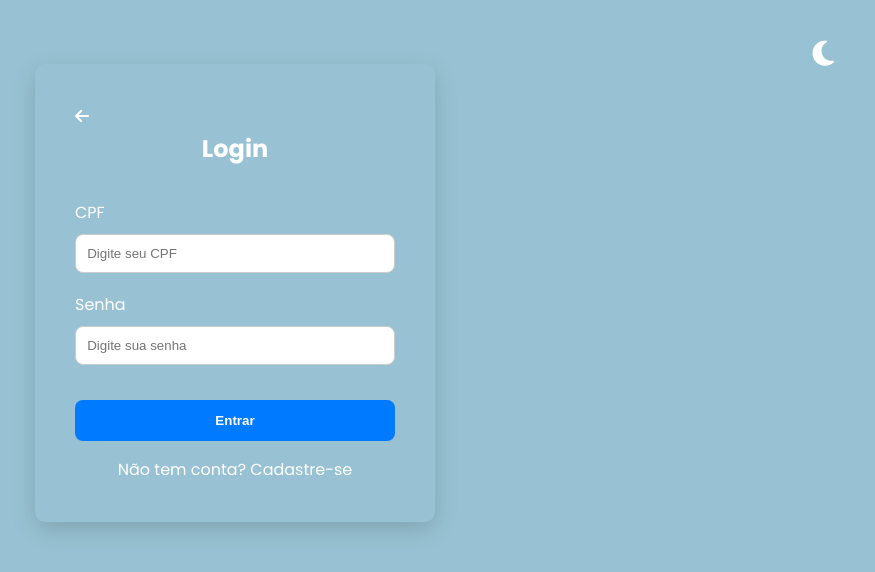
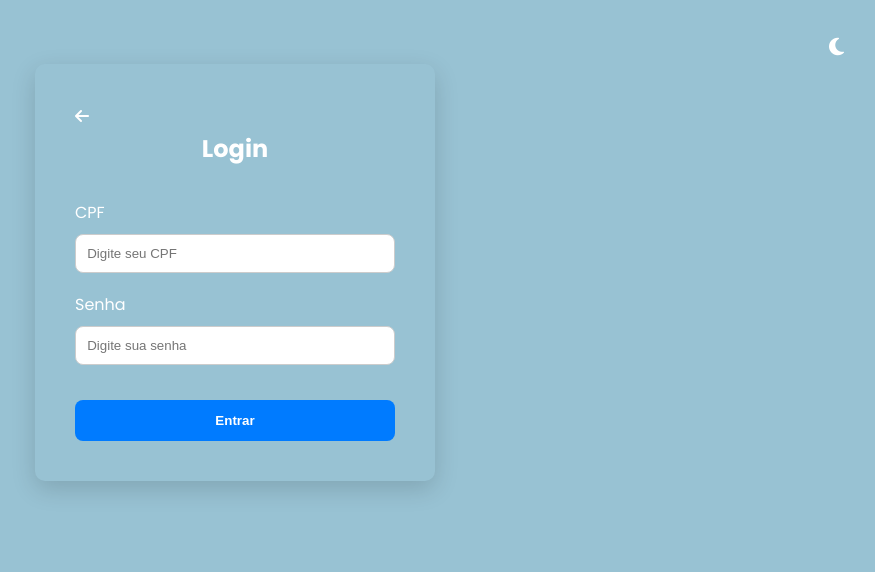
Before and after one commit to ca-th/Consultorio, a React (Create React App) app in the folder Frontend/projeto-react/: page /login in a window 1280 px wide. Shown: the top 572 px of the page, without its empty margins (405-1280 px from the left). Built offline with nearby package versions, Linux system fonts and the light colour scheme.

Commit message:
Alteração  na tela do dashboard agendamento e no login

```diff
--- a/Frontend/projeto-react/src/pages/Dashboard.css
+++ b/Frontend/projeto-react/src/pages/Dashboard.css
@@ -131,21 +131,8 @@ body.dark-theme {
 
 
 
-/* Ícone de troca de tema - no topo direito da área content */
-.theme-change {
-  position: absolute;
-  top: 20px;
-  right: 30px;
-  font-size: 1.8rem;
-  color: var(--theme-icon-color);
-  cursor: pointer;
-  transition: color 0.3s ease;
-  user-select: none;
-}
 
-.theme-change:hover {
-  color: var(--theme-icon-hover);
-}
+
 
 /* Responsividade simples */
 @media (max-width: 768px) {
--- a/Frontend/projeto-react/src/pages/Dashboard.jsx
+++ b/Frontend/projeto-react/src/pages/Dashboard.jsx
@@ -1,13 +1,26 @@
-import React from 'react';
+import React, { useState, useEffect } from 'react';
 import { Link, useNavigate } from 'react-router-dom';
 import './Dashboard.css';
 
 const Dashboard = () => {
   const navigate = useNavigate();
 
+  const [darkTheme, setDarkTheme] = useState(false);
+
+  useEffect(() => {
+    const savedTheme = localStorage.getItem('theme') || 'light';
+    setDarkTheme(savedTheme === 'dark');
+  }, []);
+
+  useEffect(() => {
+    document.body.classList.toggle('dark-theme', darkTheme);
+    localStorage.setItem('theme', darkTheme ? 'dark' : 'light');
+  }, [darkTheme]);
+
+  const toggleTheme = () => setDarkTheme(prev => !prev);
+
   const handleLogout = () => {
-    // Aqui você pode limpar tokens, sessões ou dados do localStorage
-    // localStorage.clear();
+    // Exemplo: localStorage.clear();
     navigate('/login');
   };
 
@@ -15,6 +28,11 @@ const Dashboard = () => {
     <div className="dashboard">
       <aside className="sidebar">
         <h2>Menu</h2>
+
+        <div className="theme-change" onClick={toggleTheme}>
+          <i className={`fa-solid ${darkTheme ? 'fa-sun' : 'fa-moon'}`}></i>
+        </div>
+
         <nav>
           <ul>
             <li><Link to="/perfil">Perfil</Link></li>
@@ -38,8 +56,9 @@ const Dashboard = () => {
         <h1>Bem-vindo ao Consultório Saúde+</h1>
         <section className="noticias">
           <h2>Notícias do consultório</h2>
-          <br></br>
-          <h3>Atendimento com novos especialistas: Ortopedista, Ginecologista e Neurologista.</h3><br></br>
+          <br />
+          <h3>Atendimento com novos especialistas: Ortopedista, Ginecologista e Neurologista.</h3>
+          <br />
           <h4>Teremos campanha de vacinação contra gripe disponível de setembro às terças e quintas-feiras!</h4>
         </section>
       </main>
--- a/Frontend/projeto-react/src/pages/Login.jsx
+++ b/Frontend/projeto-react/src/pages/Login.jsx
@@ -93,9 +93,6 @@ const Login = () => {
 
           <button type="login">Entrar</button>
 
-          <p className="register-link">
-            Não tem conta? <Link to="/cadastro">Cadastre-se</Link>
-          </p>
         </form>
       </div>
     </div>
```
